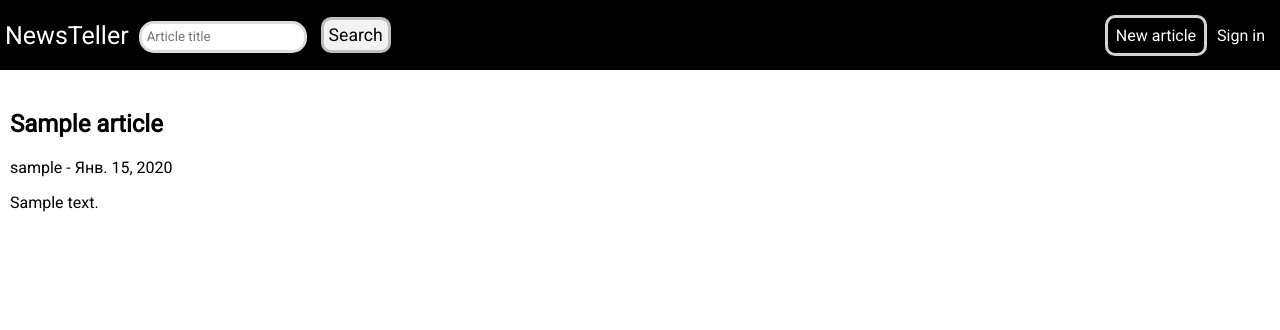
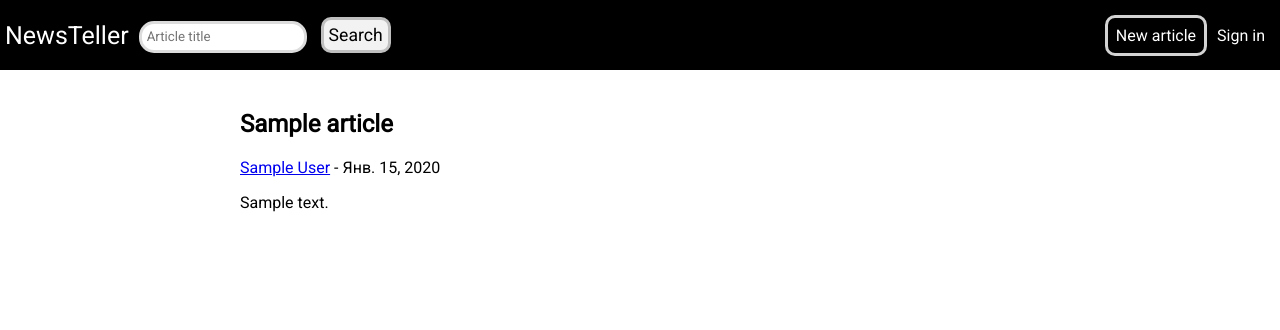
Before and after one commit to punk1503/NewsTeller, a Django app: page /article/1 in a window 1280 px wide. Shown: the top 330 px of the page. Run offline with Django 3.2, Linux system fonts and the light colour scheme; tables that the repository leaves empty hold one stand-in row (values such as "Sample post").

Commit message:
Added basic article styling #9

```diff
--- /dev/null
+++ b/news/static/news/css/article_overview.css
@@ -0,0 +1,4 @@
+.article__main {
+	margin: auto;
+	max-width: 800px;
+}
--- a/news/templates/news/pages/article_overview.html
+++ b/news/templates/news/pages/article_overview.html
@@ -1,7 +1,15 @@
 {% extends 'news/base/base.html' %}
+{% load static %}
+
+{% block extra_css %}
+<link rel="stylesheet" href="{% static 'news/css/article_overview.css' %}">
+{% endblock %}
 
 {% block content %}
-<h2>{{ article.article_title }}</h2>
-<span>{{ article.author }} - {{ article.publication_date }}</span>
-<p>{{ article.article_text }}</p>
+<div class="article__main">
+	<h2>{{ article.article_title }}</h2>
+	<!--TODO: add href to the author profile-->
+	<span><a href="#">{{ article.author.first_name }} {{ article.author.last_name }}</a> - {{ article.publication_date }}</span>
+	<p>{{ article.article_text }}</p>
+</div>
 {% endblock %}
--- a/news/templates/news/pages/index.html
+++ b/news/templates/news/pages/index.html
@@ -1,5 +1,5 @@
 {% extends 'news/base/base.html' %}
 
 {% block content %}
-	<h1>Lattest news :3</h1>
+<h1>Lattest news :3</h1>
 {% endblock %}
```
